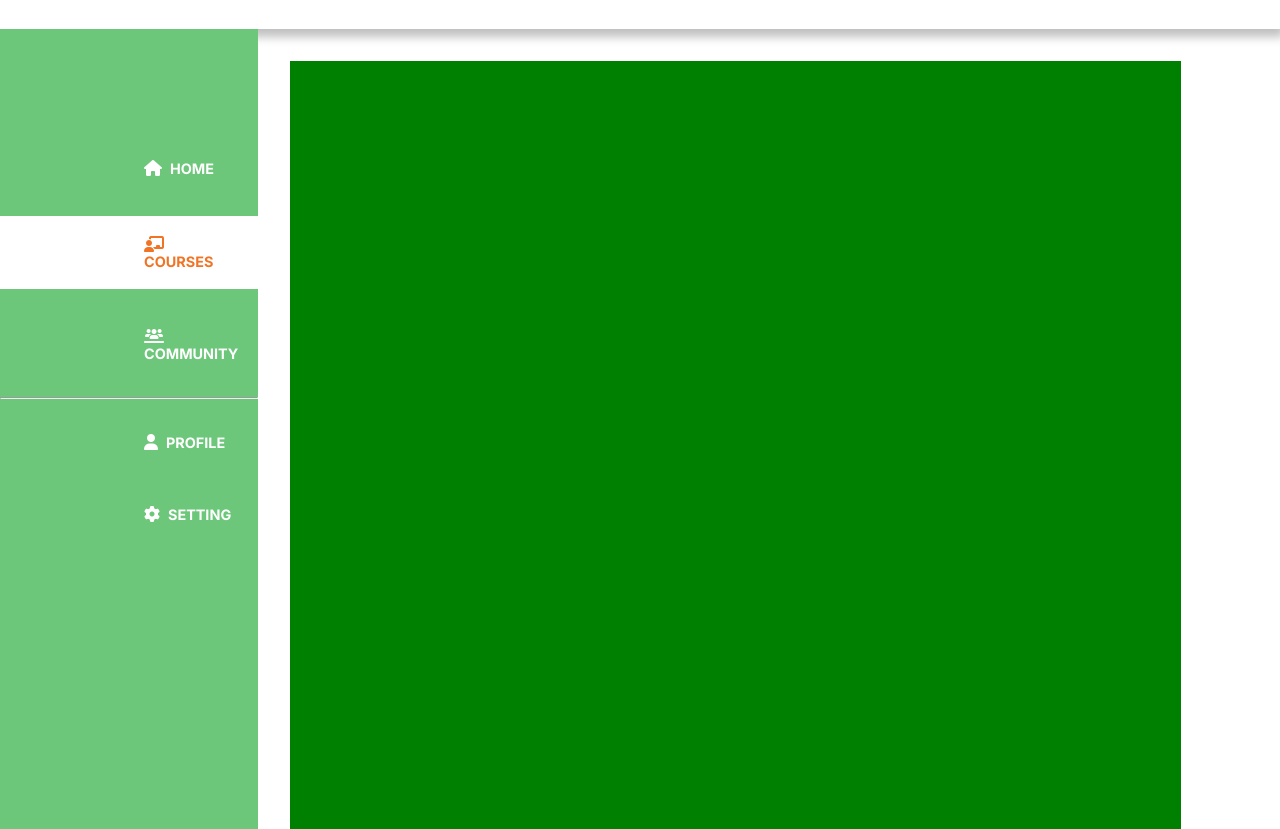
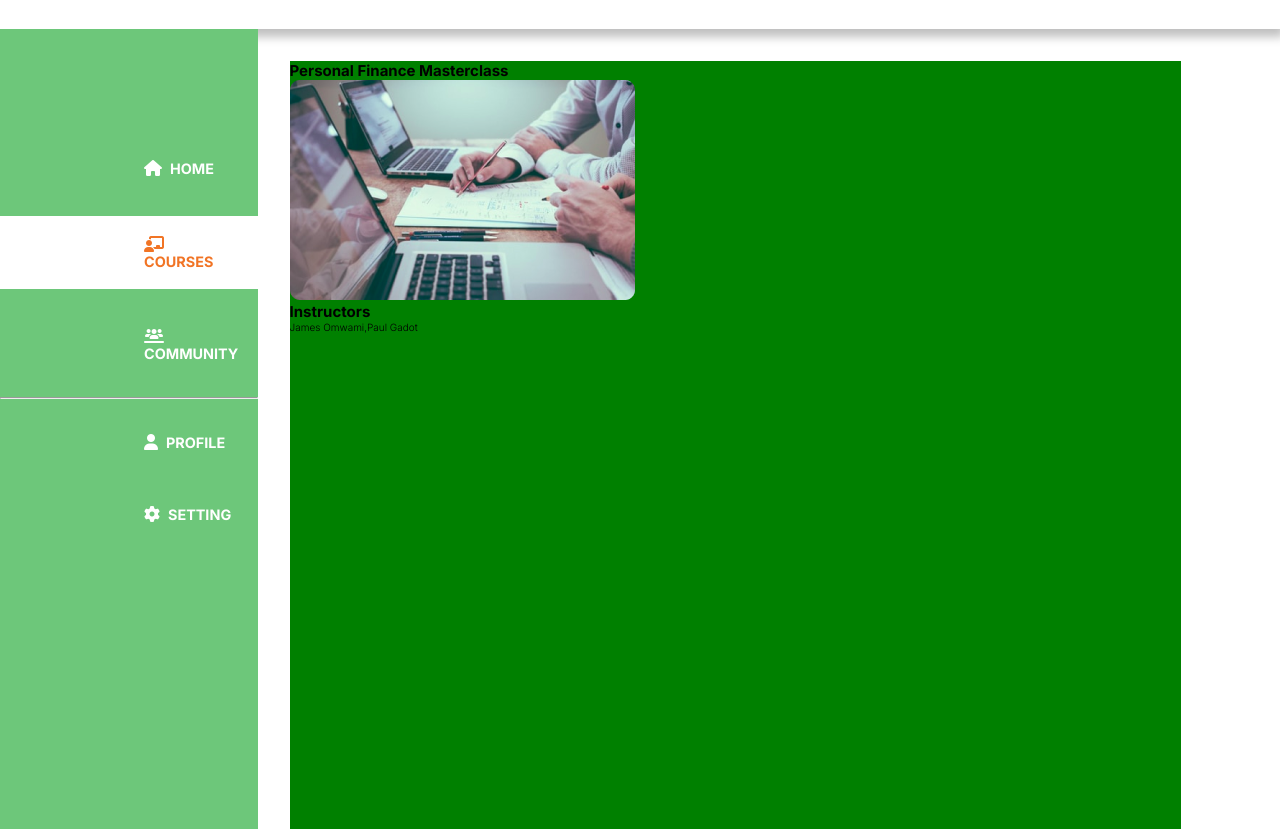
Before and after one commit to Elvis-Munene/Abojani-Academy-web-app, a plain HTML site: page assets/pages/add-to-cart.html in a window 1280 px wide. Shown: the part 60-889 px from the top of the page. Drawn offline with Linux system fonts and the light colour scheme.

Commit message:
added a images to the image folder

```diff
--- a/assets/pages/add-to-cart.html
+++ b/assets/pages/add-to-cart.html
@@ -57,6 +57,14 @@
                 <!-- PLEASE PUT CONTENT HERE -->
                 <div class="all-picture-text">
                   <div class="picture-text">
+                    <h1>Personal Finance Masterclass</h1>
+                      <img src="../images/Rectangle 9.png" alt="" class="img-marketting">
+                      <div class="instructor-section">
+                        <h1>Instructors</h1>
+                        <p>James Omwami,Paul Gadot</p>
+                    </div>
+                  </div>
+                  <div class="price-text">
 
                   </div>
 
```
Also changed, not shown: assets/images/Ellipse 19.png (added), assets/images/Rectangle 1648.png (added), assets/images/Rectangle 9.png (added), assets/images/circle-check-solid 1.png (added).
